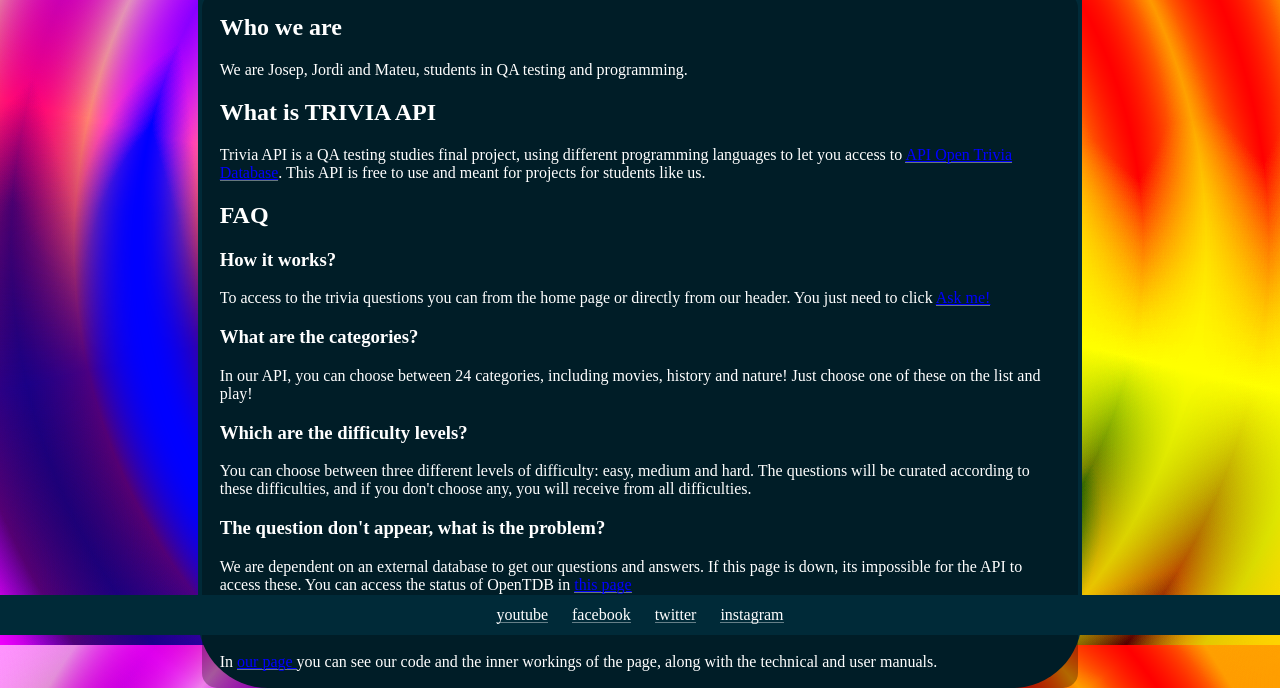
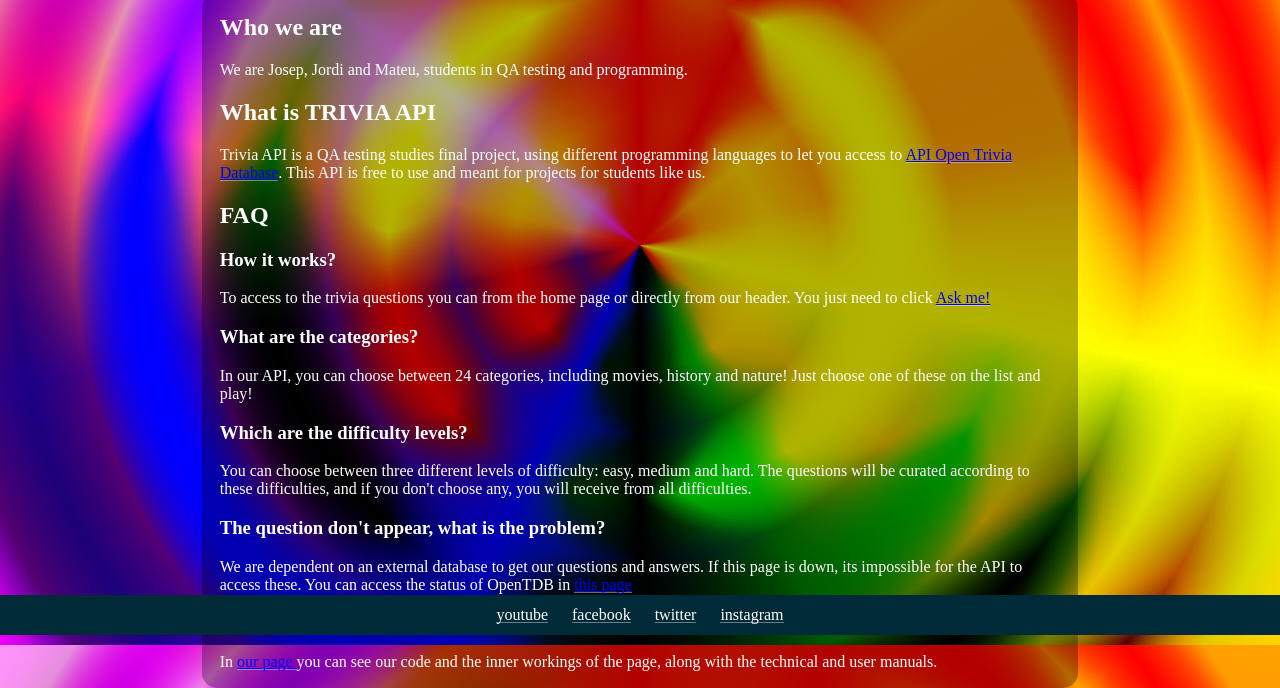
Before and after one commit to Holoturia/Trivia-API, a plain HTML site: page aboutUs.html in a window 1280 px wide. Shown: the part 155-843 px from the top of the page. Drawn offline with Linux system fonts and the light colour scheme.

Commit message:
navbar correction

```diff
--- a/aboutUs.html
+++ b/aboutUs.html
@@ -20,7 +20,7 @@
             </ul>
         </nav>
     </header>
-    <main class="mainAU">
+    <main>
         <h1 class="titleAU">ABOUT US</h1>
         <div class="subtitleAU">
             <h2>Get to know us</h2>
--- a/css/aboutUs.css
+++ b/css/aboutUs.css
@@ -1,31 +1,30 @@
+main {
+    padding: 0px;
+    margin: auto;
+    margin-bottom: 1%;
+    align-items: center;
+    width: 70%;
+    color: white;
+
+}
+
     .titleAU{
         text-align: center;
         margin-bottom: 1px;
         padding-top: 3px;
-    }
+}
     .subtitleAU{
         text-align: center;
         font-style: italic;
         font-size: 20px;
         margin-top: 2px;
         padding-bottom: 3px;
-    }
+}
 
     .linkAU {
         color: blue;
         text-decoration: underline;
-    }
-
-    .mainAU {
-        background-color: #002a38;
-        padding: 0px;
-        border-radius: 70px;
-        margin: auto;
-        margin-bottom: 1%;
-        align-items: center;
-        width: 70%;
-        color: white;
-    }
+}
 
     .textAU{
         background-color: rgb(0, 0, 0, 0.3);
@@ -38,4 +37,4 @@
         align-items: left;
         padding-left: 2%;
         padding-right: 2%;
-        }
+}
--- a/css/nav.css
+++ b/css/nav.css
@@ -1,6 +1,7 @@
 header {
     display: flex;
     width: 100%;
+    top: 0;
     align-items: center;
     position: fixed;
     z-index: 1;
@@ -14,6 +15,7 @@ nav {
     text-align: center;
     border-radius: 50px;
     height: 30px;
+
 }
 
 ul {
--- a/css/triviaGame.css
+++ b/css/triviaGame.css
@@ -1,4 +1,9 @@
 main{
+    /*border: 2px solid white;*/
+    height: 100%;
+}
+
+.triviaBox {
     margin-top: 40px;
     background-color: rgb(0, 0, 0, 0.3);
     color: white;
```
Also changed, not shown: triviaGame.html (+2 -3 lines).
